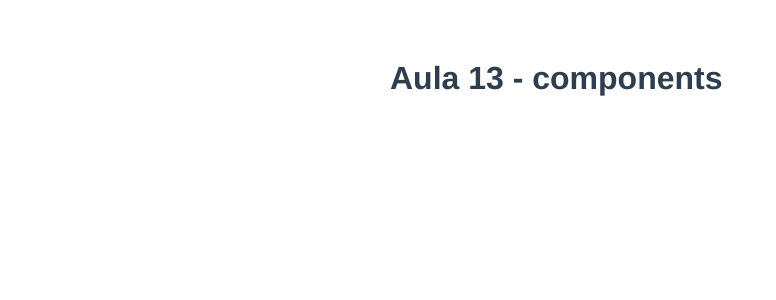
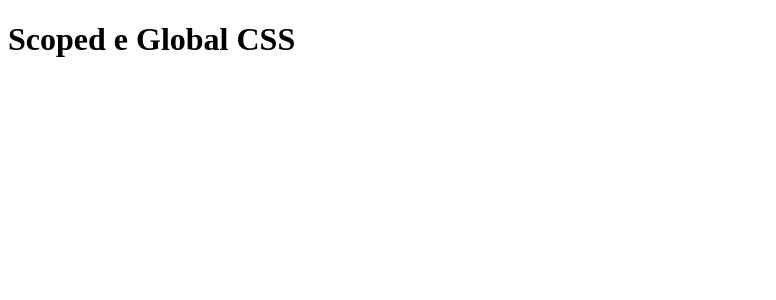
Before and after one commit to Ricardomjr-10/vuejsjornadadev, a Vue app: page / in a window 1280 px wide. Shown: the top 300 px of the page, without its empty margins (0-776 px from the left). Built offline with nearby package versions, Linux system fonts and the light colour scheme.

Commit message:
soped e global css

```diff
--- a/src/App.vue
+++ b/src/App.vue
@@ -1,64 +1,25 @@
 <template>
-  <Aula_13></Aula_13>
-  <!-- <EventoNove></EventoNove> -->
-  <!-- <AulaOito></AulaOito> -->
-  <!-- <TheHeader v-show="showHeader"/>
-
-  <div v-show="showName">
-    Nome: {{ firstName }} <br>
-    Sobrenome:{{ lastName}}
+  <div>
+    <Aula_14/>
   </div>
-
-  <div v-if="accessLevel === 'admin'">Usuario Admin</div>
-  <div v-else-if="accessLevel === 'marketing'">Usuario Marketing</div>
-  <div v-else>Usuario normal</div>
-
-  <img alt="Vue logo" src="./assets/logo.png">
-  <HelloWorld msg="Welcome to Your Vue.js App"/> -->
 </template>
 
 <script>
-//import Aula_11 from './components/Aula_11.vue';
-import Aula_13 from './components/Aula_13.vue';
-
-
-//import AulaOito from './components/AulaOito.vue';
-//import AulaDez from './components/AulaDez.vue';
-// import EventoNove from './components/EventoNove.vue';
-// import HelloWorld from './components/HelloWorld.vue'
-// import TheHeader from './components/TheHeader.vue';
-
+import Aula_14 from './components/Aula_14.vue';
 
 export default {
   name: 'App',
   components: {
-    // HelloWorld,
-    // TheHeader,
-    //AulaOito,
-    // EventoNove,
-   // AulaDez
-   //Aula_11,
-   Aula_13,
+    Aula_14
   },
   data () {
     return {
-      showHeader:true,
-      firstName: 'Jhon',
-      lastName: 'Snow',
-      showName: true,
-      accessLevel: 'admin'
+
     }
   }
 }
 </script>
 
 <style>
-#app {
-  font-family: Avenir, Helvetica, Arial, sans-serif;
-  -webkit-font-smoothing: antialiased;
-  -moz-osx-font-smoothing: grayscale;
-  text-align:center;
-  color: #2c3e50;
-  margin-top: 60px;
-}
+
 </style>
--- a/src/components/Aula_13.vue
+++ b/src/components/Aula_13.vue
@@ -4,15 +4,24 @@
         <header class="header">
             <h1 v-if="$slots.title" class="title">
                 <slot name="title" />
+            </h1>
 
-            </h1>
+            <div class="descripton">
+                <slot name="description"></slot>
+            </div>
+
+            <div class="content">
+                <slot />
+            </div>
         </header>
     </div>
 </template>
 
 <script>
 export default {
-
+    mounted(){
+        console.log(this.$slots)
+    }
 
 }
 </script>
--- /dev/null
+++ b/src/components/Aula_14.vue
@@ -0,0 +1,15 @@
+<template>
+    <div>
+        <h1>Scoped e Global CSS</h1>
+    </div>
+</template>
+
+<script>
+export default {
+
+}
+</script>
+
+<style>
+
+</style>
```
